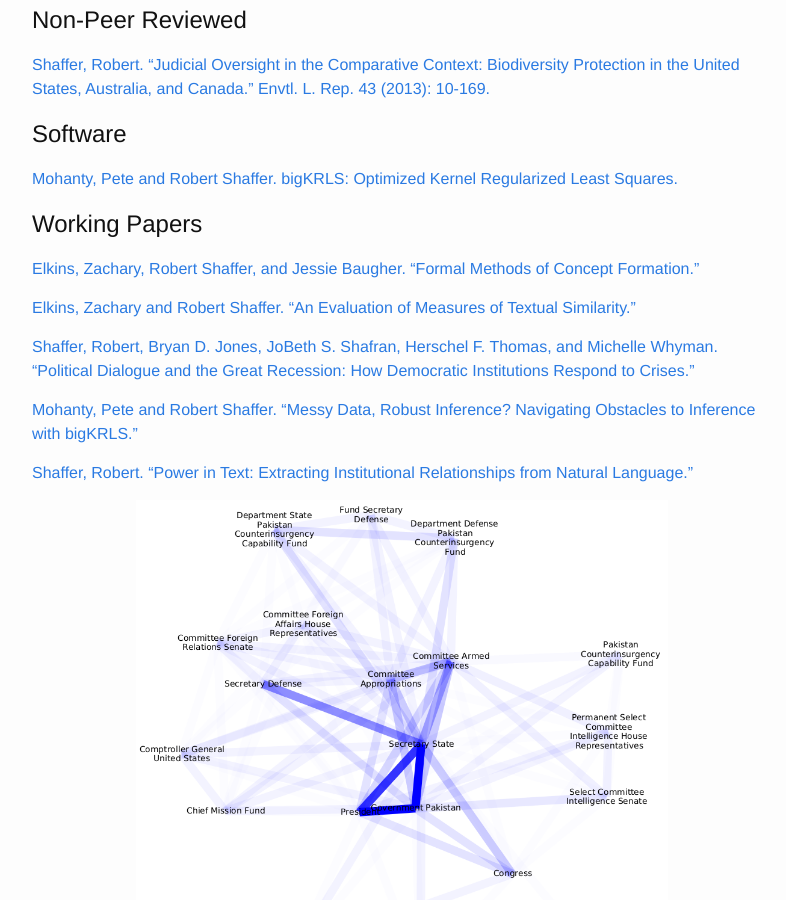
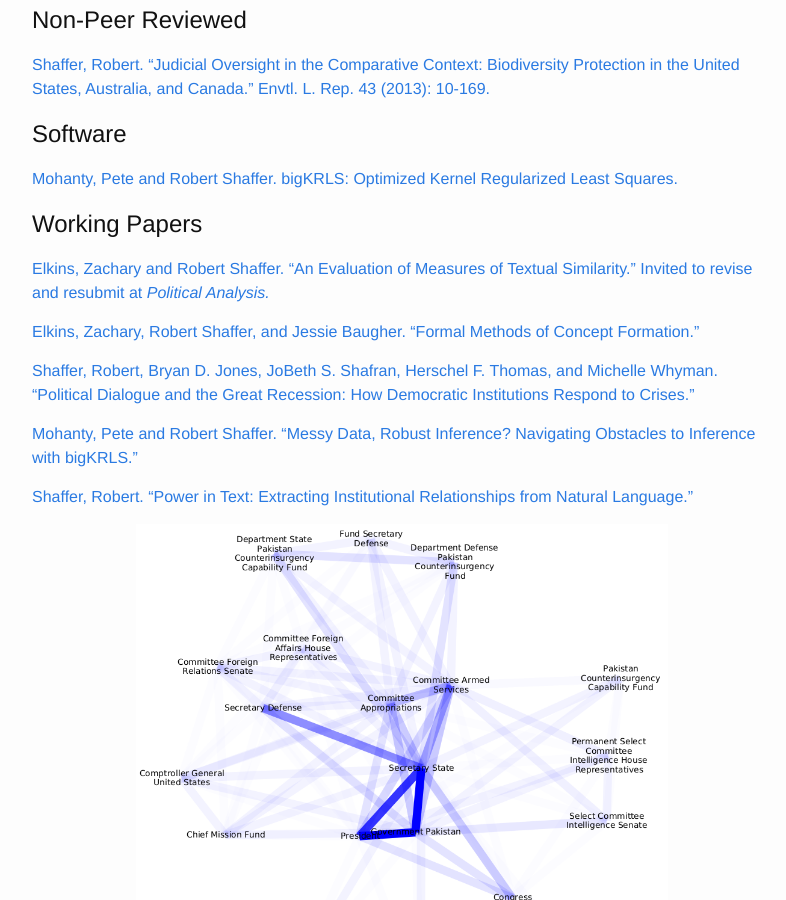
Before and after one commit to rbshaffer/rbshaffer.github.io, a Jekyll site: the page built from _pages/01_research.md, in a window 1280 px wide and 900 px high, scrolled down 330 px. Shown: the whole window, without its empty margins (238-1024 px from the left). Built offline with Jekyll 4.4.1, drawn with Linux system fonts in a browser that asks for light colours.

Commit message:
Updating CV and research page.

```diff
--- a/_pages/01_research.md
+++ b/_pages/01_research.md
@@ -19,9 +19,9 @@ permalink: /research/
 
 
 <h2>Working Papers</h2>
+<a href="/_includes/evaluation-measures-textual.pdf" target="_blank">Elkins, Zachary and Robert Shaffer. "An Evaluation of Measures of Textual Similarity." Invited to revise and resubmit at <em>Political Analysis.</em></a>
+
 <a href="/_includes/formal-methods-concept.pdf" target="_blank">Elkins, Zachary, Robert Shaffer, and Jessie Baugher. "Formal Methods of Concept Formation."</a>
-
-<a href="/_includes/evaluation-measures-textual.pdf" target="_blank">Elkins, Zachary and Robert Shaffer. "An Evaluation of Measures of Textual Similarity."</a>
 
 <a href="/_includes/attention-diversity-congress.pdf" target="_blank">Shaffer, Robert, Bryan D. Jones, JoBeth S. Shafran, Herschel F. Thomas, and Michelle Whyman. "Political Dialogue and the Great Recession: How Democratic Institutions Respond to Crises."</a>
 
```
Also changed, not shown: 1 other file.
